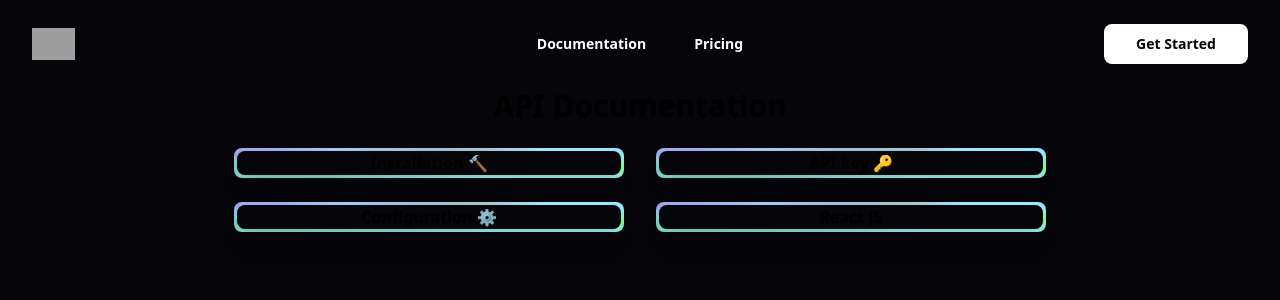
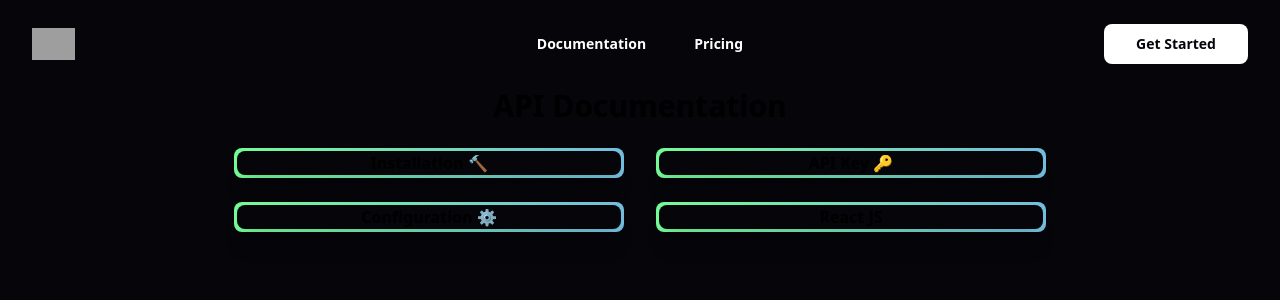
Before and after one commit to ramezj/astralics, a Next.js app in the folder client/: page /documentation in a window 1280 px wide. Shown: the top 300 px of the page. Built offline with nearby package versions, Linux system fonts and the light colour scheme; no server answers; grey boxes are pictures that could not be loaded.

Commit message:
documentation transition duration fixed temporary

```diff
--- a/client/pages/documentation/index.js
+++ b/client/pages/documentation/index.js
@@ -18,7 +18,7 @@ export default function documentation() {
                 <br />
                 <div className='flex flex-wrap gap-8 justify-center w-4/5'>
                 <DocumentationCard name='Installation 🔨'/>
-                <DocumentationCard name='API key 🔑'/>
+                <DocumentationCard name='API Key 🔑'/>
                 </div>
                 <br />
                 <div className='flex flex-wrap gap-8 justify-center w-4/5'>
--- a/client/styles/globals.css
+++ b/client/styles/globals.css
@@ -43,31 +43,16 @@ body {
 }
 
 .gradientBorder {
+  transition-duration: 5s;
   padding: 1rem;
   position: relative;
-  background-color:#99e6ff;
-  background-image:
-  radial-gradient(at 28% 6%, hsla(206,76%,79%,1) 0px, transparent 50%),
-  radial-gradient(at 96% 63%, hsla(135,94%,72%,1) 0px, transparent 50%),
-  radial-gradient(at 43% 33%, hsla(126,72%,71%,1) 0px, transparent 50%),
-  radial-gradient(at 13% 70%, hsla(198,61%,66%,1) 0px, transparent 50%),
-  radial-gradient(at 4% 72%, hsla(106,98%,69%,1) 0px, transparent 50%),
-  radial-gradient(at 25% 13%, hsla(262,95%,60%,1) 0px, transparent 50%),
-  radial-gradient(at 32% 1%, hsla(56,86%,70%,1) 0px, transparent 50%);
+  background: linear-gradient(to right, hsla(135,94%,72%,1), hsla(198,61%,66%,1));
   padding: 3px;
 }
 
 .gradient:hover {
   transition-duration: 5s;
-  background-color:#99e6ff;
-  background-image:
-  radial-gradient(at 28% 6%, hsla(206,76%,79%,1) 0px, transparent 50%),
-  radial-gradient(at 96% 63%, hsla(135,94%,72%,1) 0px, transparent 50%),
-  radial-gradient(at 43% 33%, hsla(126,72%,71%,1) 0px, transparent 50%),
-  radial-gradient(at 13% 70%, hsla(198,61%,66%,1) 0px, transparent 50%),
-  radial-gradient(at 4% 72%, hsla(106,98%,69%,1) 0px, transparent 50%),
-  radial-gradient(at 25% 13%, hsla(262,95%,60%,1) 0px, transparent 50%),
-  radial-gradient(at 32% 1%, hsla(56,86%,70%,1) 0px, transparent 50%);
+  background: linear-gradient(to right, hsla(135,94%,72%,1), hsla(198,61%,66%,1));
 }
 
 .buttonBorderGradient {
```
